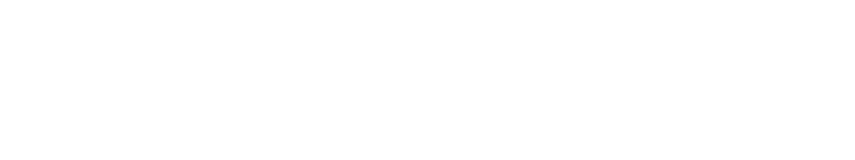
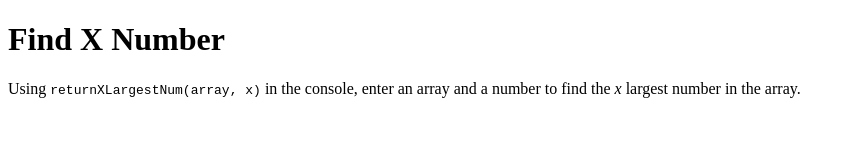
Before and after one commit to ajmooney/find-x-num, a plain HTML site: page index.html in a window 1280 px wide. Shown: the whole page, without its empty margins (0-855 px from the left). Drawn offline with Linux system fonts and the light colour scheme.

Commit message:
Added title and explanation

```diff
--- a/index.html
+++ b/index.html
@@ -8,6 +8,7 @@
   <script src="script.js" defer></script>
 </head>
 <body>
-
+  <h1>Find X Number</h1>
+  <p>Using <code>returnXLargestNum(array, x)</code> in the console, enter an array and a number to find the <em>x</em> largest number in the array.</p>
 </body>
 </html>
```
